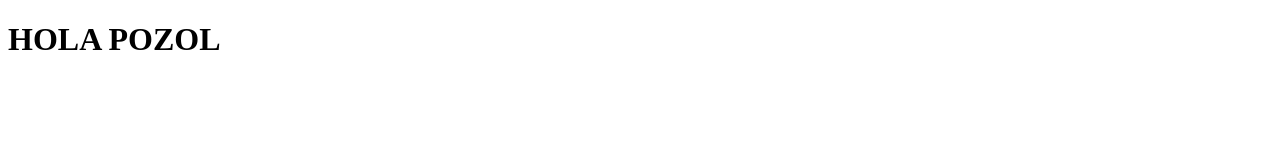
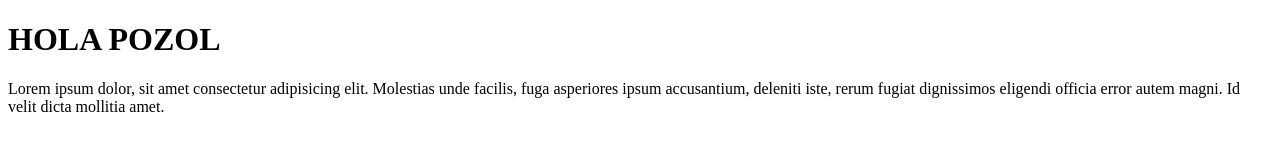
Before and after one commit to MrArcher23/prework, a plain HTML site: page index.html in a window 1280 px wide. Drawn offline with Linux system fonts and the light colour scheme.

Commit message:
primer push editado

```diff
--- a/index.html
+++ b/index.html
@@ -9,6 +9,7 @@
 <body>
 
     <h1>HOLA POZOL</h1>
+    <p>Lorem ipsum dolor, sit amet consectetur adipisicing elit. Molestias unde facilis, fuga asperiores ipsum accusantium, deleniti iste, rerum fugiat dignissimos eligendi officia error autem magni. Id velit dicta mollitia amet.</p>
 
 </body>
 </html>
```
